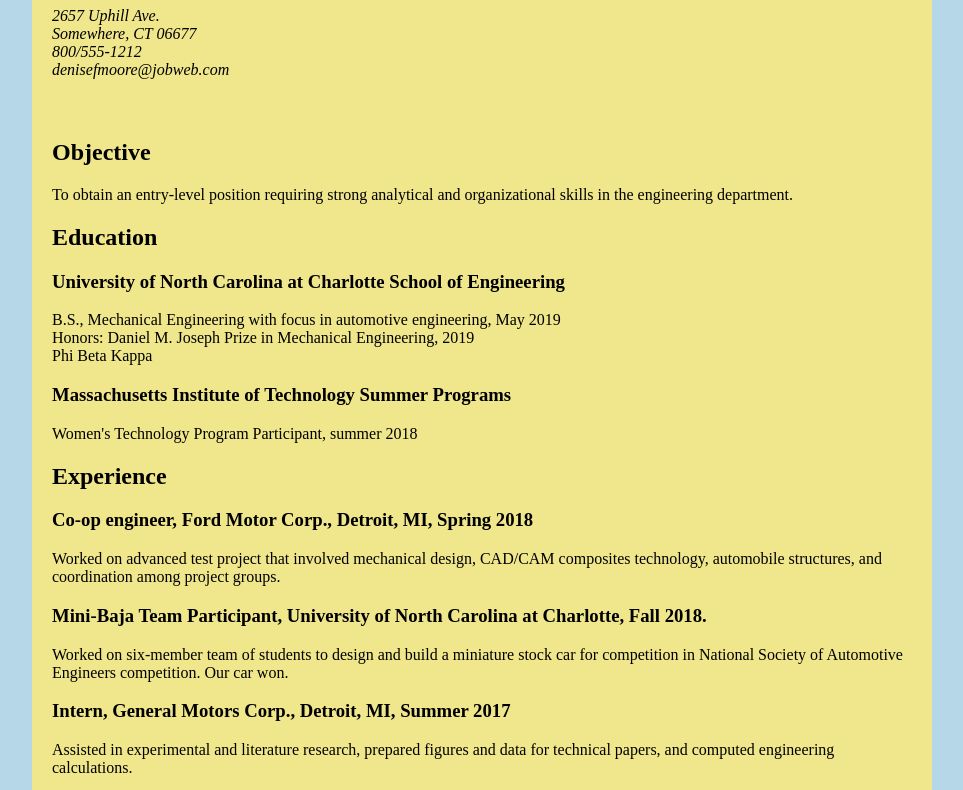
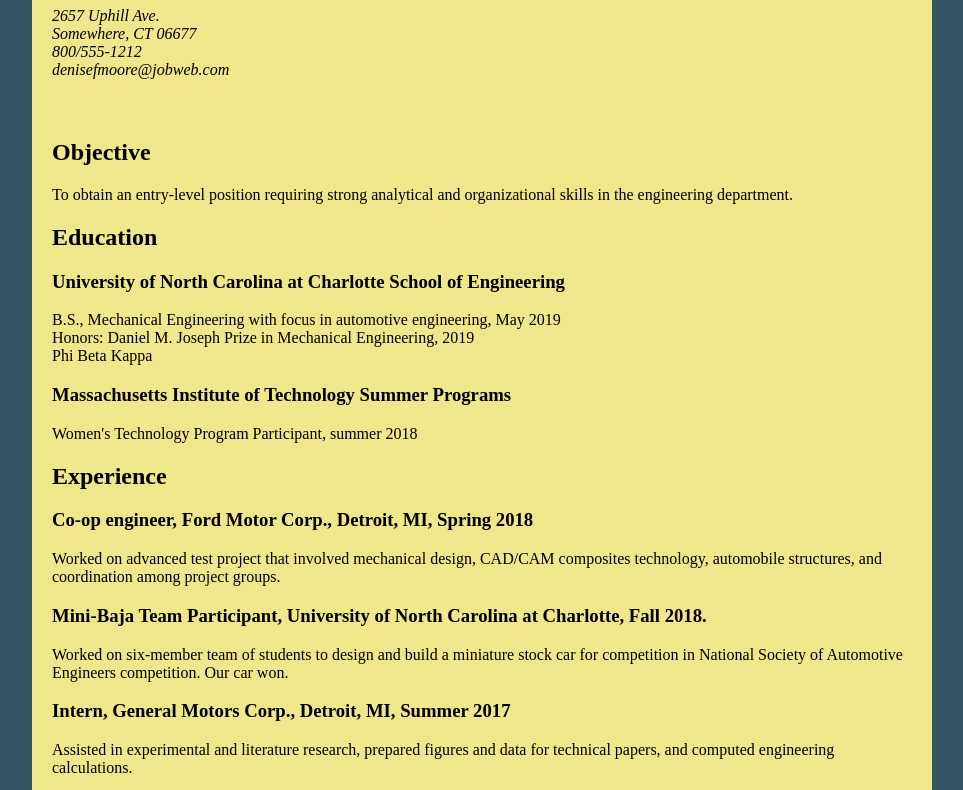
Before and after one commit to Phurkman/centered-content-homework, a plain HTML site: page index.html in a window 1280 px wide. Shown: the part 93-883 px from the top of the page, without its empty margins (158-1121 px from the left). Drawn offline with Linux system fonts and the light colour scheme.

Commit message:
Update centered-content.css

```diff
--- a/centered-content.css
+++ b/centered-content.css
@@ -1,7 +1,7 @@
 body {
     margin: 0;
     padding: 0px;
-    background-color: rgb(182, 215, 231);
+    background-color: rgb(52, 85, 102);
 }
 .header {
     background-color:khaki;
```
